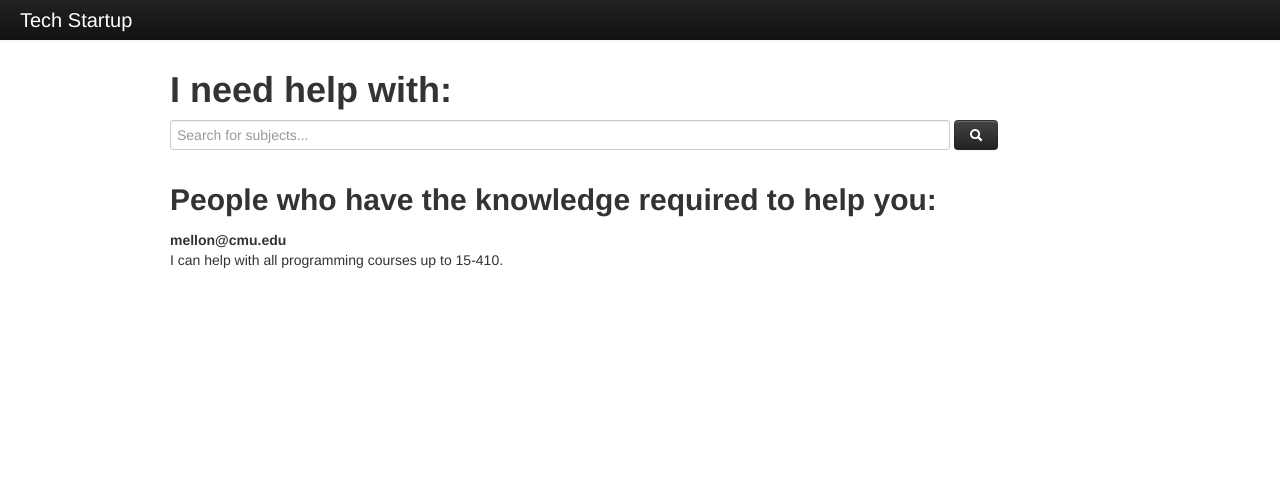
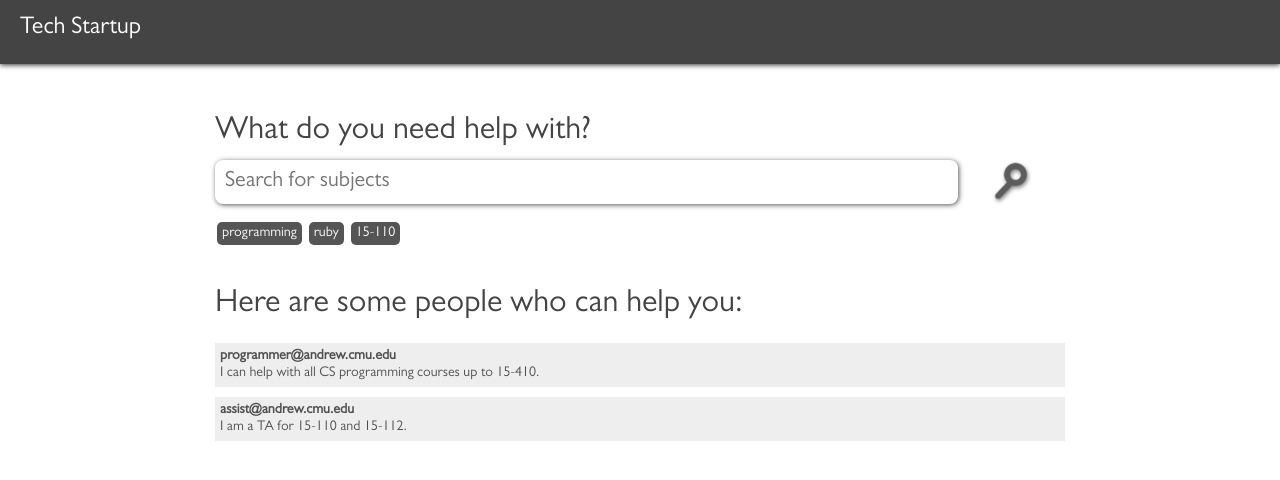
Before and after one commit to rads/startuplab, a Django app: template webapp/webapp/templates/dev/larger-search.html in a window 1280 px wide. Shown: the top 480 px of the page. Run offline with Django 3.2, Linux system fonts and the light colour scheme; the template is opened without the code that fills it, so the values that code supplies are empty.

Commit message:
added backgrounds to posts and added page for searching for help

```diff
--- a/webapp/webapp/templates/dev/css/style.css
+++ b/webapp/webapp/templates/dev/css/style.css
@@ -40,14 +40,22 @@ width: 600px;
 margin: 170px auto 0 auto;
 }
 #left {
-width: 48%;
+background: #ddd;
+width: 46%;
 float: left;
-padding-top: 50px;
+margin-top: 50px;
+padding: 10px;
 }
 #right {
-width: 48%;
+background: #ddd;
+width: 46%;
 float: right;
-padding-top: 50px;
+margin-top: 50px;
+padding: 10px;
+}
+#single {
+max-width: 850px;
+margin: 50px auto 0 auto;
 }
 #footer {
 clear: both;
@@ -58,6 +66,14 @@ div.heading {
 font: 24px/28px 'GillSans', sans-serif;
 color: #FFF;
 padding: 15px 0 0 20px;
+}
+div.post {
+background: #eee;
+padding: 5px;
+margin: 10px 0 0 0;
+}
+div.tags {
+margin: 60px 0 50px 0;
 }
 a:link, a:visited, a:active {
 border: none;
@@ -79,7 +95,7 @@ h2 {
 font: 32px/36px 'GillSans', sans-serif;
 color: #444;
 text-align: left;
-padding: 0 0 15px 0;
+padding: 0 0 10px 0;
 margin: 0;
 border: none;
 }
@@ -98,6 +114,9 @@ border-radius: 8px;
 -webkit-box-shadow: 1px 1px 5px #555;
 box-shadow: 1px 1px 5px #555;
 float: left;
+}
+input.wider {
+width: 85%;
 }
 input:focus, textarea:focus, form:focus, select:focus {
 border-color: #FFF;
@@ -122,3 +141,20 @@ width: 90%;
 padding: 5px;
 margin: 15px auto;
 }
+ul.search-tags {
+list-style: none;
+display: inline;
+}
+.search-tags li, .search-tags a {
+float: left;
+}
+.search-tags a {
+background: #555;
+color: #FFF;
+padding: 3px 5px;
+margin: 2px 5px 0 2px;
+border-radius: 5px;
+}
+.search-tags a:hover {
+background: #777;
+}
--- a/webapp/webapp/templates/dev/larger-search.html
+++ b/webapp/webapp/templates/dev/larger-search.html
@@ -1,42 +1,43 @@
 <!DOCTYPE html>
 <html>
   <head>
-  <title>Bootstrap</title>
-    <!-- Bootstrap -->
-    <link href="css/bootstrap.css" rel="stylesheet">
+  <title>Search</title>
+    <link href="css/style.css" rel="stylesheet">
   </head>
   <body>
 
-  <div class="navbar navbar-inverse">
-	<div class="navbar-inner">
-		<div class="container">
-			<a class="brand" href="#">Tech Startup</a>
-		</div>
+  <div id="header"><div class ="heading">Tech Startup</div></div>
+
+  <div id="container">
+  <div id="single">
+  <h2>What do you need help with?</h2>
+  <form action="searchstyled.php" method="post">
+		<input class="wider" type="text" name="term" placeholder="Search for subjects" value="" />
+		<button class="glass" type="submit">Search</button>
+		</form>
+
+	<div class="tags">
+	<ul class="search-tags">
+	<li><a href="#">programming</a></li>
+	<li><a href="#">ruby</a></li>
+	<li><a href="#">15-110</a></li>
+	</ul>
 	</div>
+
+	<h2>Here are some people who can help you:</h2>
+
+	<div class="post">
+  <b>programmer@andrew.cmu.edu</b><br />
+  I can help with all CS programming courses up to 15-410.
   </div>
 
-  <div class="container">
-    <div class="row">
-	<div class="span12">
-	<h1>I need help with:</h1>
-	<form class="form-inline fprm-search" action="/search">
-          <input class="span10" class="class-search" id="class_search" name="q" type="text" placeholder="Search for subjects..." autocomplete="off" value="" />
-          <button class="btn btn-inverse" id="class_submit" type="submit"><i class="icon-search icon-white"></i></button>
-        </form>
-
-	</div>
-	</div>
-
-	<div class="row">
-	<div class="span12">
-	<h2>People who have the knowledge required to help you:</h2>
-	<strong>mellon@cmu.edu</strong>
-	<p>I can help with all programming courses up to 15-410.</p>
-	</div>
-	</div>
+  <div class="post">
+  <b>assist@andrew.cmu.edu</b><br />
+  I am a TA for 15-110 and 15-112.
   </div>
 
-    <script src="http://code.jquery.com/jquery-latest.js"></script>
-    <script src="js/bootstrap.js"></script>
+  </div>
+  </div>
+
   </body>
 </html>
```
Also changed, not shown: webapp/webapp/templates/dev/feed.html (+22 -1 lines).
